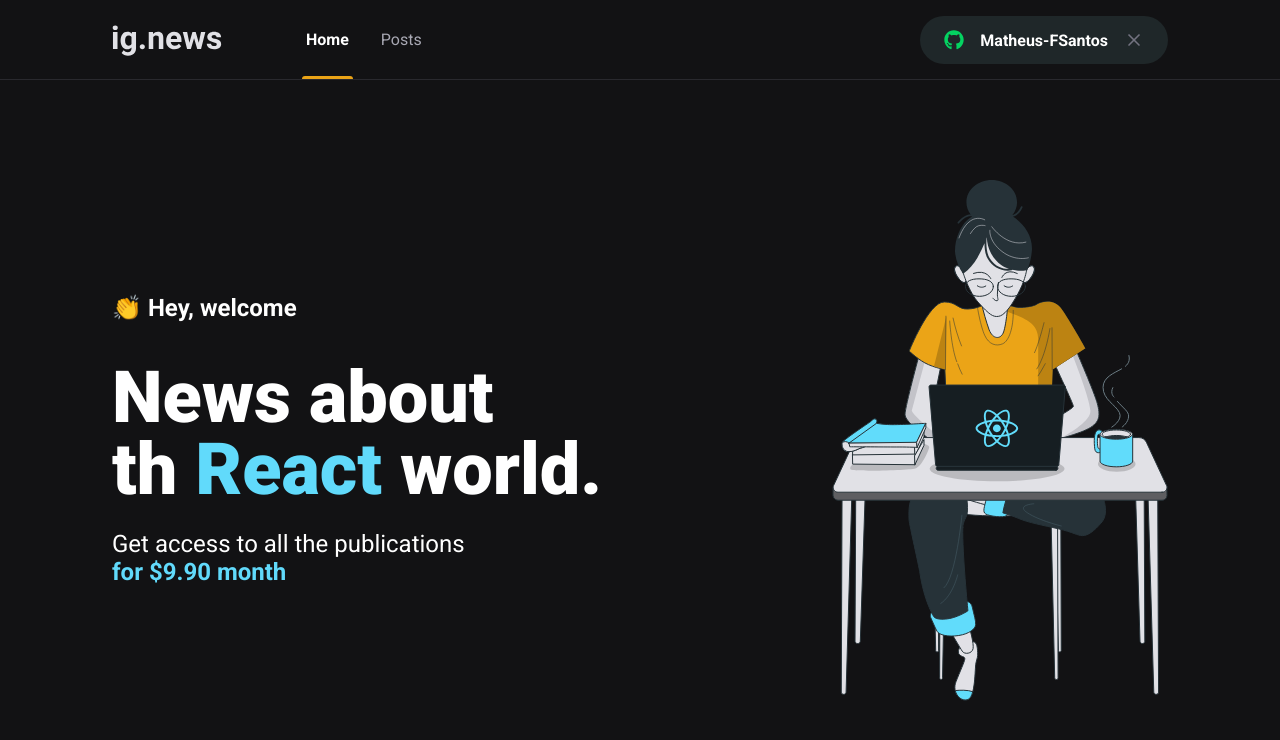
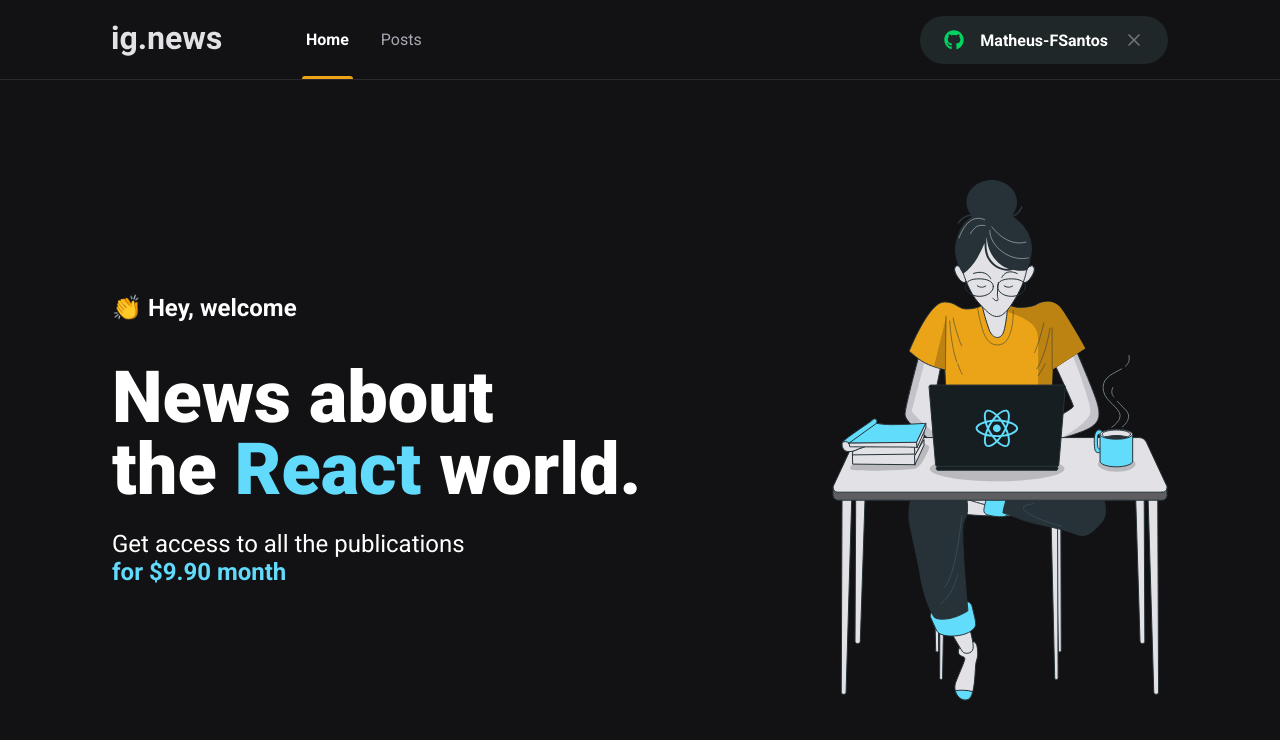
Before and after one commit to Matheus-FSantos/ig.news, a Next.js app: page / in a window 1280 px wide. Shown: the top 740 px of the page. Built offline with nearby package versions, Linux system fonts and the light colour scheme.

Commit message:
feat(home): add page body

```diff
--- a/src/pages/index.tsx
+++ b/src/pages/index.tsx
@@ -13,7 +13,7 @@ const Home = () => {
 				<main className={ styles.contentContainer }>
 					<section className={ styles.hero }>
 						<span>👏 Hey, welcome</span>
-						<h1>News about <br /> th <span>React</span> world.</h1>
+						<h1>News about <br /> the <span>React</span> world.</h1>
 						<p>
 							Get access to all the publications <br />
 							<span>for $9.90 month</span>
```
